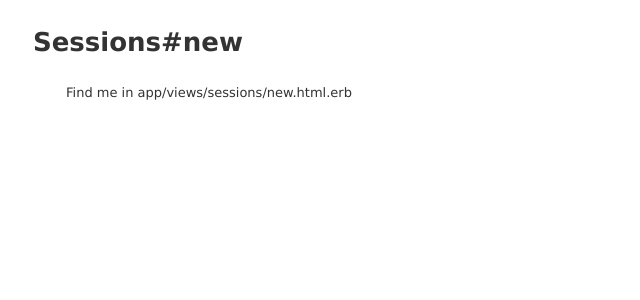
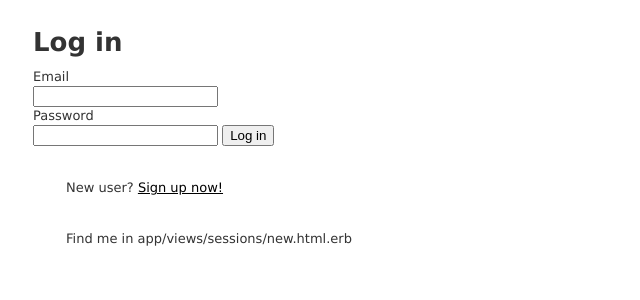
Before and after one commit to kasimsuzen/movie-recommend, a Rails app: page /sessions/new in a window 1280 px wide. Shown: the top 300 px of the page, without its empty margins (0-640 px from the left). Run offline with Rails 7, Linux system fonts and the light colour scheme; style sheets or scripts are compiled from the project's sources; some libraries are stand-ins or nearby versions.

Commit message:
session system initialized

```diff
--- a/app/views/layouts/application.html.erb
+++ b/app/views/layouts/application.html.erb
@@ -1,7 +1,7 @@
 <!DOCTYPE html>
 <html>
   <head>
-    <title>MovieRecommend</title>
+    <title><%= yield(:title) %> | Movie Recommendation System</title>
     <%= csrf_meta_tags %>
 
     <%= stylesheet_link_tag    'application', media: 'all', 'data-turbolinks-track': 'reload' %>
--- a/app/views/sessions/new.html.erb
+++ b/app/views/sessions/new.html.erb
@@ -1,2 +1,19 @@
-<h1>Sessions#new</h1>
+<% provide(:title, "Log in") %>
+
+<h1>Log in</h1>
+
+<div class="row">
+	<div class="col-md-6 col-md-offset-3">
+		<%= form_for(:session, url: login_path) do |f| %>
+			<%= f.label :email %>
+			<%= f.email_field :email, class: 'form-control' %>
+
+			<%= f.label :password %>
+			<%= f.password_field :password, class: 'form-control' %>
+
+			<%= f.submit "Log in", class: "btn btn-primary" %>
+		<% end %>
+		<p>New user? <%= link_to "Sign up now!", signup_path %> </p>
+	</div>
+</div>
 <p>Find me in app/views/sessions/new.html.erb</p>
--- a/config/routes.rb
+++ b/config/routes.rb
@@ -5,4 +5,9 @@ Rails.application.routes.draw do
   resources :users
   # For details on the DSL available within this file, see http://guides.rubyonrails.org/routing.html
   root 'users#index'
+
+  # Session operations
+  get    '/login',   to: 'sessions#new'
+  post   '/login',   to: 'sessions#create'
+  delete '/logout',  to: 'sessions#destroy'
 end
```
Also changed, not shown: app/helpers/application_helper.rb (+10 -0 lines), 1 other file.
